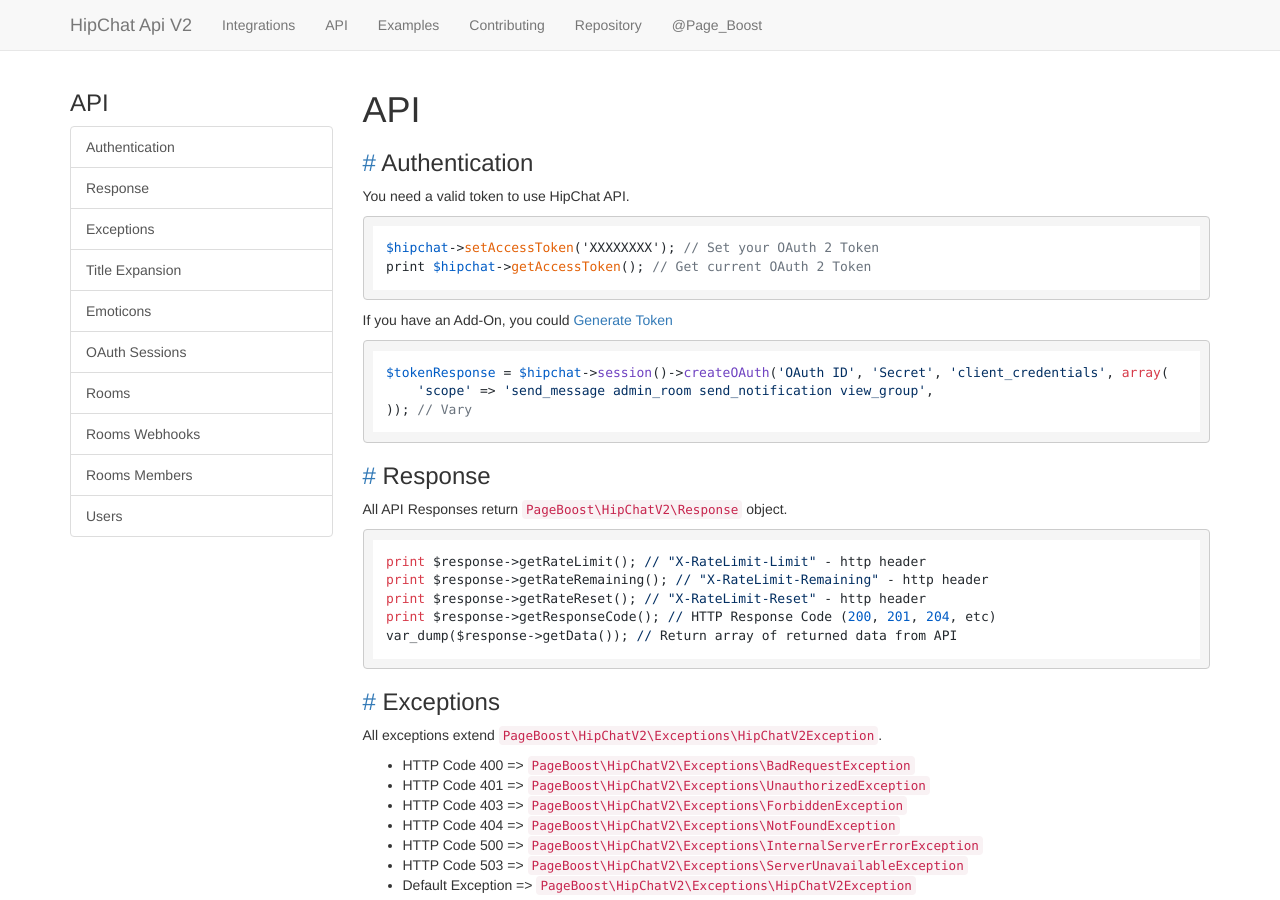
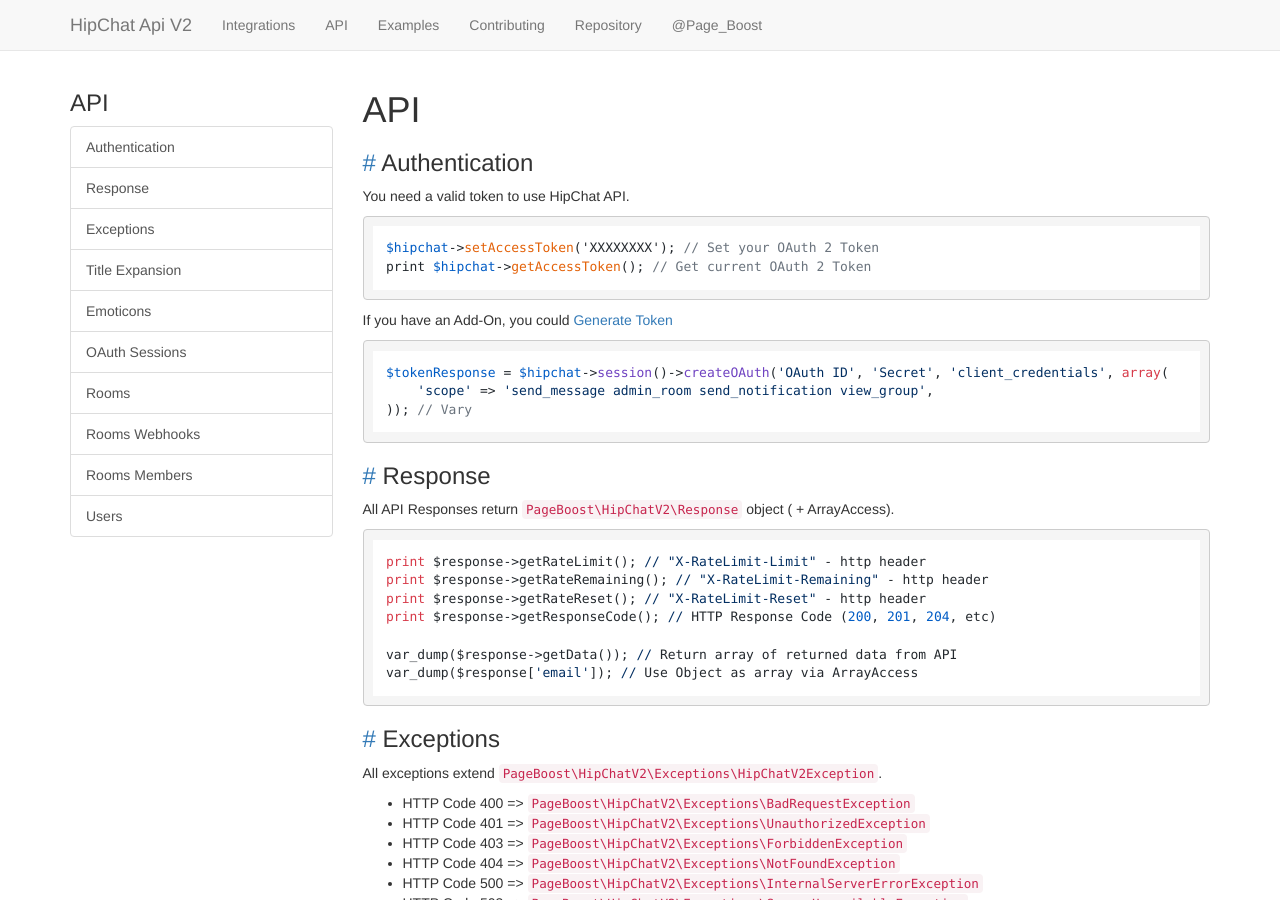
Before and after one commit to PageBoost/hipchat-php-v2, a Jekyll site: the page built from api.md, in a window 1280 px wide and 900 px high. Built offline with Jekyll 4.4.1, drawn with Linux system fonts in a browser that asks for light colours; nearby versions of some CDN libraries; Markdown is read by kramdown in place of the engine named in the settings.

Commit message:
Document use of Response via ArrayAccess

````diff
--- a/api.md
+++ b/api.md
@@ -24,14 +24,16 @@ $tokenResponse = $hipchat->session()->createOAuth('OAuth ID', 'Secret', 'client_
 
 ### <a href="api.html#response" name="response">#</a> Response
 
-All API Responses return `PageBoost\HipChatV2\Response` object.
+All API Responses return `PageBoost\HipChatV2\Response` object ( + ArrayAccess).
 
 ```php
 print $response->getRateLimit(); // "X-RateLimit-Limit" - http header
 print $response->getRateRemaining(); // "X-RateLimit-Remaining" - http header
 print $response->getRateReset(); // "X-RateLimit-Reset" - http header
 print $response->getResponseCode(); // HTTP Response Code (200, 201, 204, etc)
+
 var_dump($response->getData()); // Return array of returned data from API
+var_dump($response['email']); // Use Object as array via ArrayAccess
 ```
 
 ### <a href="api.html#exceptions" name="exceptions">#</a> Exceptions
````
